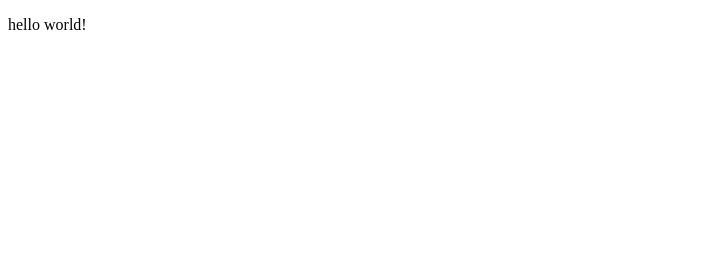
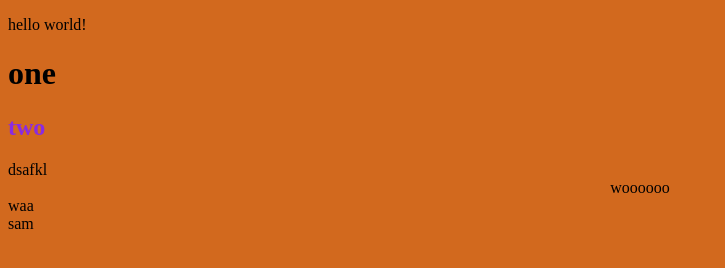
Before and after one commit to SamValman/webtest.github.io, a plain HTML site: page index.html in a window 1280 px wide. Shown: the whole page, without its empty margins (0-725 px from the left). Drawn offline with Linux system fonts and the light colour scheme.

Commit message:
Update index.html

```diff
--- a/index.html
+++ b/index.html
@@ -2,13 +2,29 @@
 
 <html>
 <head>
+
+
+<style>
+    h2  {color:blueviolet}
+    body    {background-color: chocolate;}
+</style>
 <title>Something like stage 0</title>
-
+<!--comment -->
 </head>
 
 <body>
 <p>hello world!</p>
+<h1>one</h1>
+<h2> two</h2>
+<h10> dsafkl</h10>
 
+
+
+<center>woooooo</center>
+<left>waa</left> <br>
+
+
+<right> sam</right>
 
 </body>
 
```
